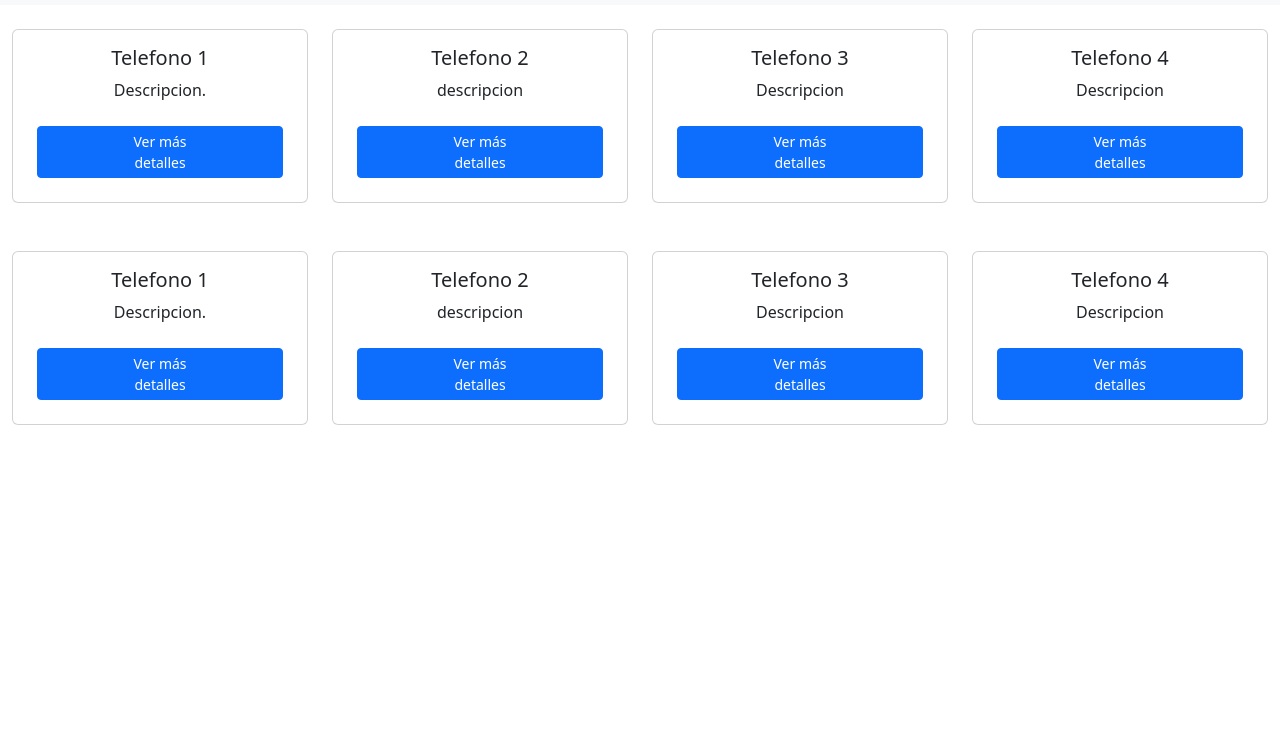
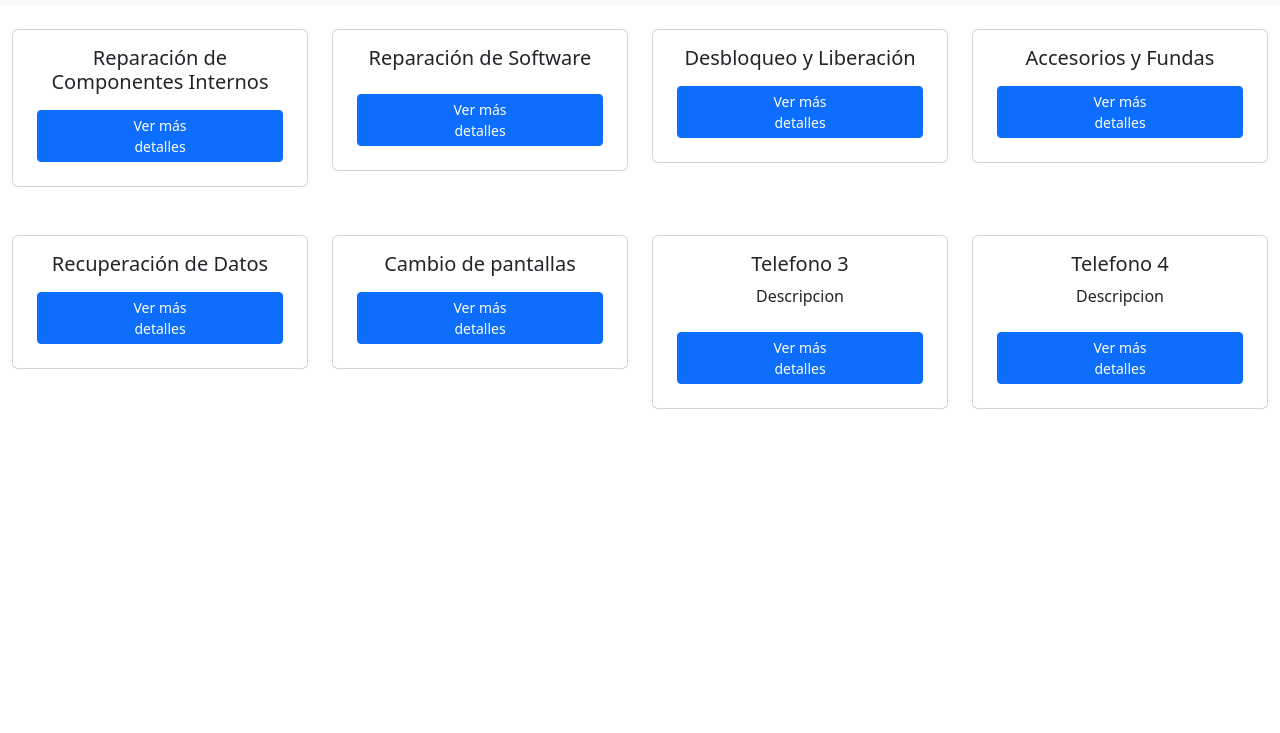
Before and after one commit to JonaVeg/-JonaVeg-Saul.github.io, a plain HTML site: page servicios.html in a window 1280 px wide. Shown: the part 67-800 px from the top of the page. Drawn offline with nearby package versions, Linux system fonts and the light colour scheme.

Commit message:
Agregando

```diff
--- a/servicios.html
+++ b/servicios.html
@@ -11,6 +11,7 @@
     integrity="sha384-iYQeCzEYFbKjA/T2uDLTpkwGzCiq6soy8tYaI1GyVh/UjpbCx/TYkiZhlZB6+fzT" crossorigin="anonymous">
 
     <link rel="stylesheet" href="https://cdn.jsdelivr.net/npm/bootstrap-icons@1.5.0/font/bootstrap-icons.css">
+
 
     <style>
        /* Personaliza el estilo del menú desplegable */
@@ -62,13 +63,13 @@
   </main>
 <br>
 
+
 <div class="container-fluid">
   <div class="row">
     <div class="col-sm-3"><!--Telefono 1-->
       <div class="card">
         <div class="card-body">
-          <h5 class="card-title text-center">Telefono 1</h5>
-          <p class="card-text text-center">Descripcion.</p>
+          <h5 class="card-title text-center">Reparación de Componentes Internos</h5>
           <div class="d-flex justify-content-around">
             <button type="button" class="btn btn-primary btn-sm flex-grow-1 m-2" data-bs-toggle="modal" data-bs-target="#ModalP1">Ver más <br> detalles</button>
         </div>
@@ -93,8 +94,8 @@
                           <br>
                             <i class="fa-solid fa-star" style="color: #4abd2e;"></i><i class="fa-solid fa-star" style="color: #4abd2e;"></i><i class="fa-solid fa-star" style="color: #4abd2e;"></i><i class="fa-solid fa-star" style="color: #4abd2e;"></i><i class="fa-solid fa-star-half-stroke" style="color: #4abd2e;"></i>
                             <br>
-                            <h3>Telefono1</h3>
-                            <p>Descripcion</p>
+                            <h3>Reparación de Componentes Internos</h3>
+                            <p>Reparación de componentes internos como placas base, conectores de carga, botones, cámaras y altavoces.</p>
                             <h5>Precio:</h5>
                             <h5>$500.00</h5>
                             <br>
@@ -114,8 +115,8 @@
     <div class="col-sm-3"><!--Reparacion 2-->
         <div class="card">
           <div class="card-body">
-            <h5 class="card-title text-center">Telefono 2</h5>
-            <p class="card-text text-center">descripcion</p>
+            <h5 class="card-title text-center">Reparación de Software</h5>
+            <p class="card-text text-center"></p>
             <div class="d-flex justify-content-around">
               <button type="button" class="btn btn-primary btn-sm flex-grow-1 m-2" data-bs-toggle="modal" data-bs-target="#ModalP2">Ver más <br> detalles</button>
           </div>
@@ -140,8 +141,8 @@
                             <br>
                               <i class="fa-solid fa-star" style="color: #4abd2e;"></i><i class="fa-solid fa-star" style="color: #4abd2e;"></i><i class="fa-solid fa-star" style="color: #4abd2e;"></i><i class="fa-solid fa-star" style="color: #4abd2e;"></i><i class="fa-solid fa-star-half-stroke" style="color: #4abd2e;"></i>
                               <br>
-                              <h3>Titulo</h3>
-                              <p>Lolo</p>
+                              <h3>Reparación de Software</h3>
+                              <p>Proporcionar servicios de reparación de software, como solución de problemas de arranque, reinstalación de sistemas operativos y eliminación de virus/malware.</p>
                               <h5>Precio:</h5>
                               <h5>$500.00</h5>
                               <br>
@@ -161,8 +162,7 @@
       <div class="col-sm-3"><!--Reparacion 3-->
         <div class="card">
           <div class="card-body">
-            <h5 class="card-title text-center">Telefono 3</h5>
-            <p class="card-text text-center">Descripcion</p>
+            <h5 class="card-title text-center">Desbloqueo y Liberación </h5>
             <div class="d-flex justify-content-around">
               <button type="button" class="btn btn-primary btn-sm flex-grow-1 m-2" data-bs-toggle="modal" data-bs-target="#ModalP3">Ver más <br> detalles</button>
           </div>
@@ -187,8 +187,8 @@
                             <br>
                               <i class="fa-solid fa-star" style="color: #4abd2e;"></i><i class="fa-solid fa-star" style="color: #4abd2e;"></i><i class="fa-solid fa-star" style="color: #4abd2e;"></i><i class="fa-solid fa-star" style="color: #4abd2e;"></i><i class="fa-solid fa-star-half-stroke" style="color: #4abd2e;"></i>
                               <br>
-                              <h3>Telef</h3>
-                              <p>Balón unisex Starlancer</p>
+                              <h3>Desbloqueo y Liberación </h3>
+                              <p>Desbloqueo y liberación de teléfonos de diferentes operadores, permitiendo a los clientes usar sus dispositivos con cualquier tarjeta SIM.</p>
                               <h5>Precio:</h5>
                               <h5>$500.00</h5>
                               <br>
@@ -208,8 +208,7 @@
       <div class="col-sm-3"><!--Reparacion 4-->
         <div class="card">
           <div class="card-body">
-            <h5 class="card-title text-center">Telefono 4</h5>
-            <p class="card-text text-center">Descripcion</p>
+            <h5 class="card-title text-center">Accesorios y Fundas</h5>
             <div class="d-flex justify-content-around">
               <button type="button" class="btn btn-primary btn-sm flex-grow-1 m-2" data-bs-toggle="modal" data-bs-target="#ModalP4">Ver más <br> detalles</button>
           </div>
@@ -234,8 +233,8 @@
                             <br>
                               <i class="fa-solid fa-star" style="color: #4abd2e;"></i><i class="fa-solid fa-star" style="color: #4abd2e;"></i><i class="fa-solid fa-star" style="color: #4abd2e;"></i><i class="fa-solid fa-star" style="color: #4abd2e;"></i><i class="fa-solid fa-star-half-stroke" style="color: #4abd2e;"></i>
                               <br>
-                              <h3>Telefono 4</h3>
-                              <p>Descripcion</p>
+                              <h3>Accesorios y Fundas</h3>
+                              <p>Venta de accesorios para teléfonos, como fundas protectoras, protectores de pantalla, auriculares y cargadores.</p>
                               <h5>Precio:</h5>
                               <h5>$500.00</h5>
                               <br>
@@ -263,8 +262,7 @@
       <div class="col-sm-3"><!--Telefono 1-->
         <div class="card">
           <div class="card-body">
-            <h5 class="card-title text-center">Telefono 1</h5>
-            <p class="card-text text-center">Descripcion.</p>
+            <h5 class="card-title text-center">Recuperación de Datos </h5>
             <div class="d-flex justify-content-around">
               <button type="button" class="btn btn-primary btn-sm flex-grow-1 m-2" data-bs-toggle="modal" data-bs-target="#ModalP1">Ver más <br> detalles</button>
           </div>
@@ -289,8 +287,8 @@
                             <br>
                               <i class="fa-solid fa-star" style="color: #4abd2e;"></i><i class="fa-solid fa-star" style="color: #4abd2e;"></i><i class="fa-solid fa-star" style="color: #4abd2e;"></i><i class="fa-solid fa-star" style="color: #4abd2e;"></i><i class="fa-solid fa-star-half-stroke" style="color: #4abd2e;"></i>
                               <br>
-                              <h3>Telefono1</h3>
-                              <p>Descripcion</p>
+                              <h3>Recuperación de Datos</h3>
+                              <p> Proporcionar servicios de recuperación de datos en caso de que los clientes hayan perdido información importante de sus teléfonos.</p>
                               <h5>Precio:</h5>
                               <h5>$500.00</h5>
                               <br>
@@ -310,8 +308,7 @@
       <div class="col-sm-3"><!--Reparacion 2-->
           <div class="card">
             <div class="card-body">
-              <h5 class="card-title text-center">Telefono 2</h5>
-              <p class="card-text text-center">descripcion</p>
+              <h5 class="card-title text-center">Cambio de pantallas</h5>
               <div class="d-flex justify-content-around">
                 <button type="button" class="btn btn-primary btn-sm flex-grow-1 m-2" data-bs-toggle="modal" data-bs-target="#ModalP2">Ver más <br> detalles</button>
             </div>
--- a/src/main.js
+++ /dev/null
@@ -1,5 +0,0 @@
-import { Application } from '@splinetool/runtime';
-
-const canvas = document.getElementById('canvas3d');
-const app = new Application(canvas);
-app.load('https://prod.spline.design/QV9eD6Jlg0AbA3yz/scene.splinecode');
--- a/src/styles.css
+++ /dev/null
@@ -1,11 +0,0 @@
-body {
-  margin: 0;
-}
-html,
-body {
-  height: 100%;
-	overflow: hidden;
-}
-canvas {
-  display: block;
-}
```
Also changed, not shown: package.json (deleted, +0 -15 lines), 1 other file.
